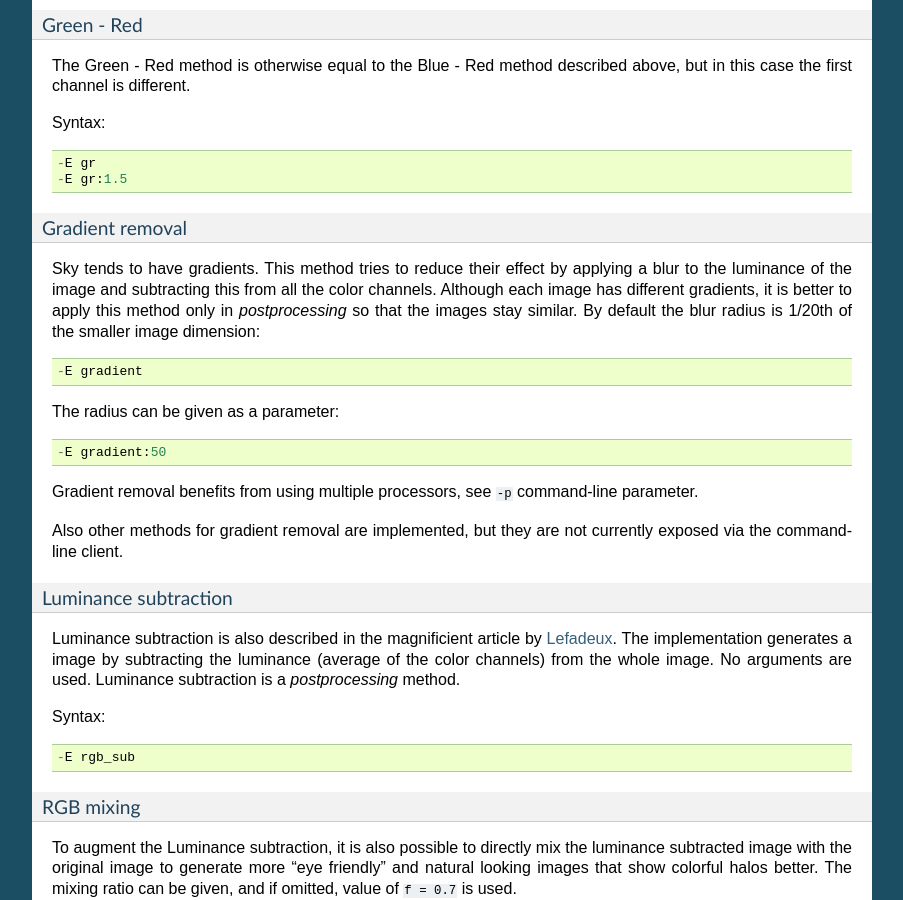
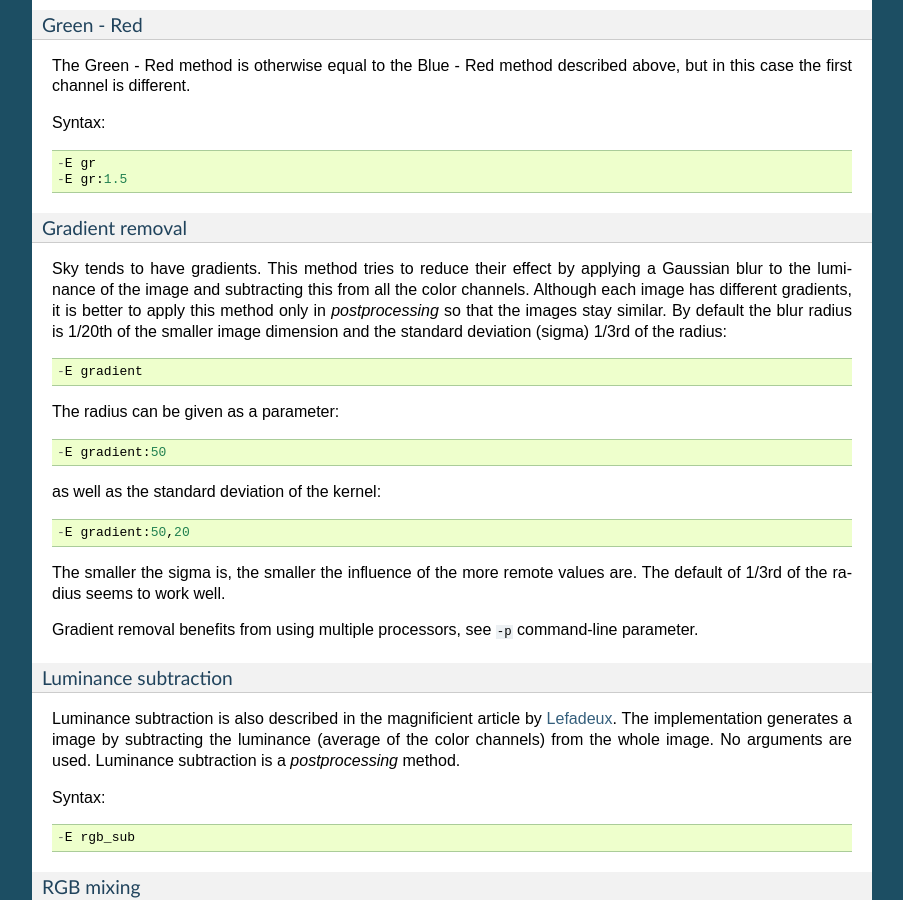
Before and after one commit to pnuu/halostack, a Sphinx documentation site: the page built from doc/source/usage.rst, in a window 1280 px wide and 900 px high, scrolled down 5603 px. Shown: the whole window, without its empty margins (198-1101 px from the left). Built offline with Sphinx 7.4.7, drawn with Linux system fonts in a browser that asks for light colours.

Commit message:
Update to usage re: Gaussian blur.

```diff
--- a/doc/source/usage.rst
+++ b/doc/source/usage.rst
@@ -326,11 +326,12 @@ Gradient removal
 ++++++++++++++++
 
 Sky tends to have gradients.  This method tries to reduce their effect
-by applying a blur to the luminance of the image and subtracting this
-from all the color channels.  Although each image has different
-gradients, it is better to apply this method only in *postprocessing*
-so that the images stay similar.  By default the blur radius is 1/20th
-of the smaller image dimension::
+by applying a Gaussian blur to the luminance of the image and
+subtracting this from all the color channels.  Although each image has
+different gradients, it is better to apply this method only in
+*postprocessing* so that the images stay similar.  By default the blur
+radius is 1/20th of the smaller image dimension and the standard
+deviation (sigma) 1/3rd of the radius::
 
   -E gradient
 
@@ -338,11 +339,16 @@ The radius can be given as a parameter::
 
   -E gradient:50
 
+as well as the standard deviation of the kernel::
+
+  -E gradient:50,20
+
+The smaller the sigma is, the smaller the influence of the more remote
+values are.  The default of 1/3rd of the radius seems to work well.
+
 Gradient removal benefits from using multiple processors, see ``-p``
 command-line parameter.
 
-Also other methods for gradient removal are implemented, but they are
-not currently exposed via the command-line client.
 
 Luminance subtraction
 +++++++++++++++++++++
```
